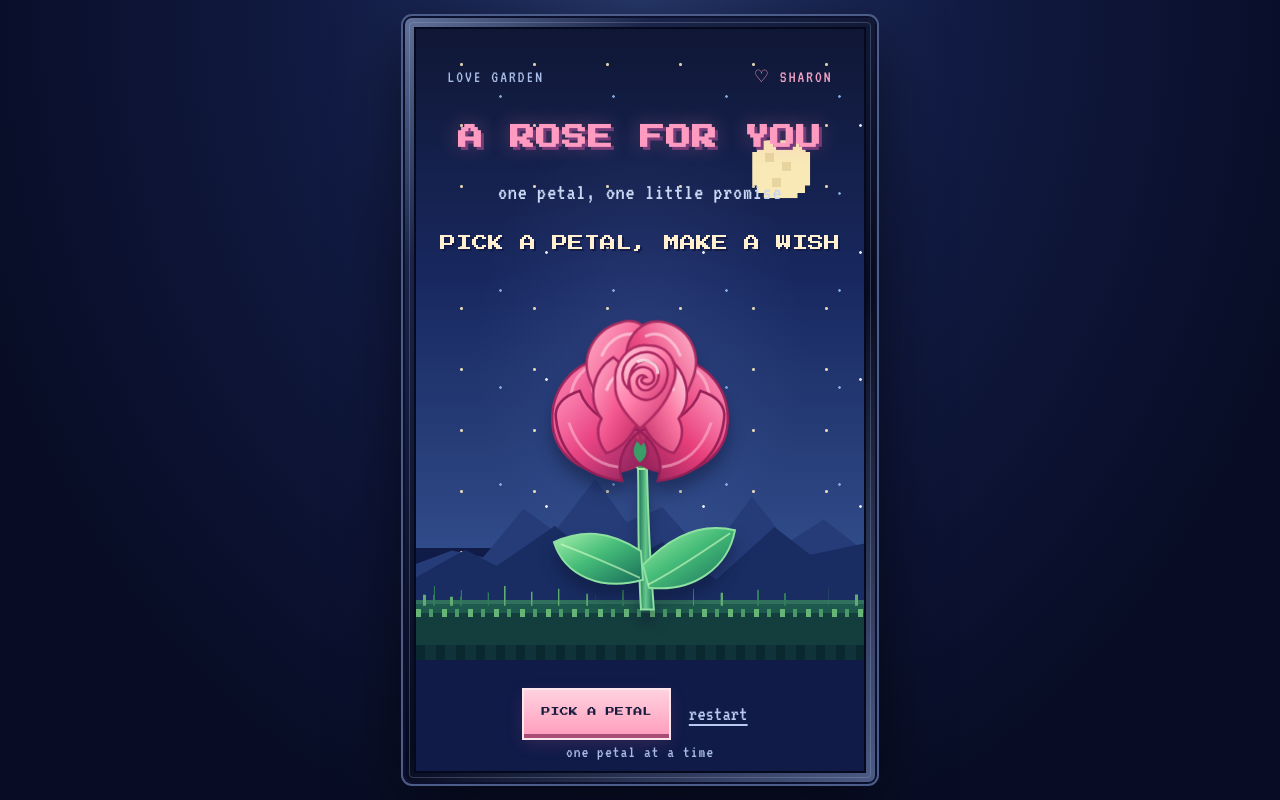
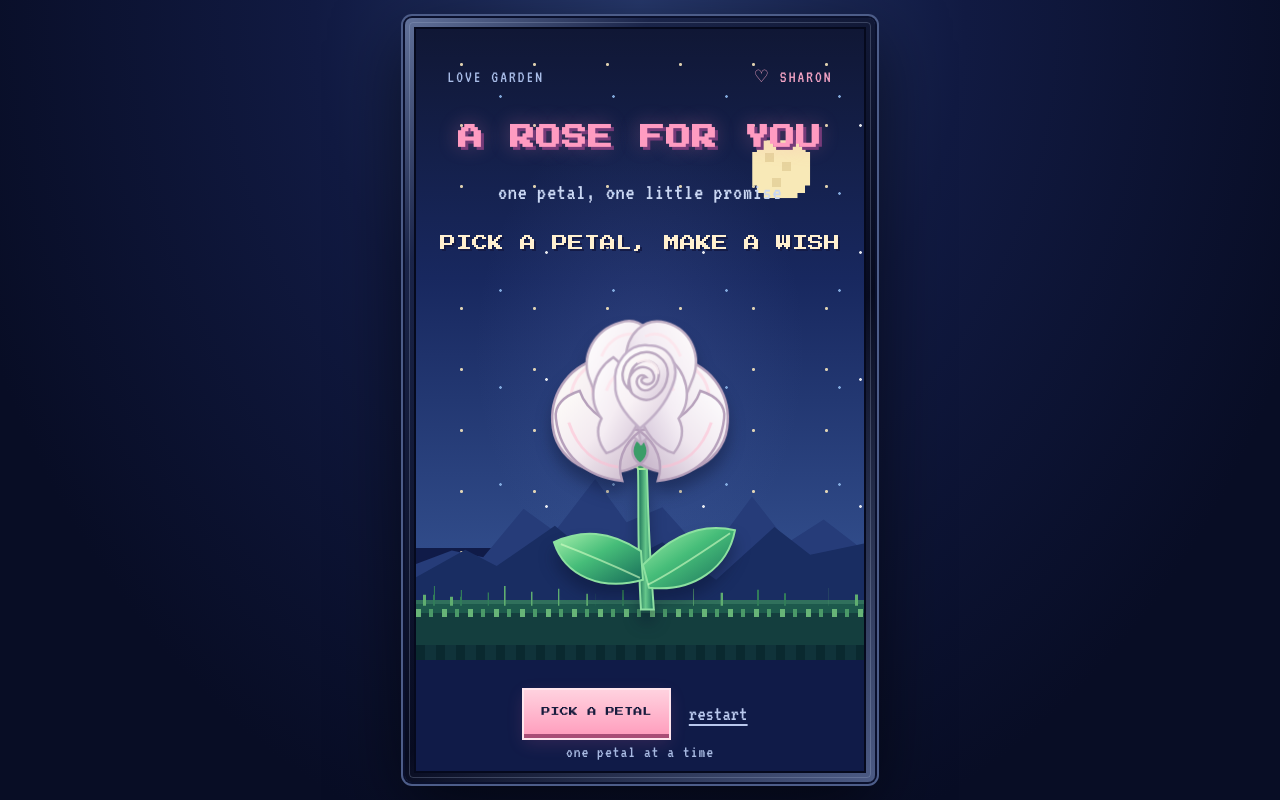
Before and after one commit to Senior-Toasty/Sharon-Tulip-Love, a plain HTML site: page index.html in a window 1280 px wide. Drawn offline with Linux system fonts and the light colour scheme.

Commit message:
Make rose petals white and drop final pair together

```diff
--- a/index.html
+++ b/index.html
@@ -76,13 +76,13 @@ button{font:inherit}
 <defs>
  <linearGradient id="roseStem" x1="0" x2="1" y1="0" y2="0"><stop stop-color="#176b55"/><stop offset=".48" stop-color="#66c88b"/><stop offset="1" stop-color="#1b765c"/></linearGradient>
  <linearGradient id="roseLeaf" x1="0" y1="0" x2="1" y2="1"><stop stop-color="#a4efaa"/><stop offset=".45" stop-color="#46bd79"/><stop offset="1" stop-color="#176c59"/></linearGradient>
- <linearGradient id="roseOuterL" x1="0" y1="0" x2="1" y2="1"><stop stop-color="#ff8fb9"/><stop offset=".48" stop-color="#e84483"/><stop offset="1" stop-color="#8c235d"/></linearGradient>
- <linearGradient id="roseOuterR" x1="1" y1="0" x2="0" y2="1"><stop stop-color="#ff9fc3"/><stop offset=".5" stop-color="#e83f7b"/><stop offset="1" stop-color="#8f2059"/></linearGradient>
- <linearGradient id="roseMidL" x1="0" y1="0" x2="1" y2="1"><stop stop-color="#ffb0ca"/><stop offset=".5" stop-color="#f45a91"/><stop offset="1" stop-color="#be245e"/></linearGradient>
- <linearGradient id="roseMidR" x1="1" y1="0" x2="0" y2="1"><stop stop-color="#ffc0d4"/><stop offset=".48" stop-color="#ed4d85"/><stop offset="1" stop-color="#a9235b"/></linearGradient>
- <linearGradient id="roseInner" x1="0" y1="0" x2="1" y2="1"><stop stop-color="#ffd0df"/><stop offset=".48" stop-color="#ff7ca9"/><stop offset="1" stop-color="#c52c69"/></linearGradient>
- <linearGradient id="roseInnerR" x1="1" y1="0" x2="0" y2="1"><stop stop-color="#ffe0e8"/><stop offset=".45" stop-color="#fb77a3"/><stop offset="1" stop-color="#bd245f"/></linearGradient>
- <linearGradient id="roseCore" x1="0" y1="0" x2="1" y2="1"><stop stop-color="#ffe2e9"/><stop offset=".5" stop-color="#ff85ad"/><stop offset="1" stop-color="#d63170"/></linearGradient>
+ <linearGradient id="roseOuterL" x1="0" y1="0" x2="1" y2="1"><stop stop-color="#fffefa"/><stop offset=".48" stop-color="#f3eaf0"/><stop offset="1" stop-color="#c9b7ca"/></linearGradient>
+ <linearGradient id="roseOuterR" x1="1" y1="0" x2="0" y2="1"><stop stop-color="#ffffff"/><stop offset=".5" stop-color="#f0e7ef"/><stop offset="1" stop-color="#c4b2c8"/></linearGradient>
+ <linearGradient id="roseMidL" x1="0" y1="0" x2="1" y2="1"><stop stop-color="#ffffff"/><stop offset=".5" stop-color="#f5edf3"/><stop offset="1" stop-color="#d4c4d7"/></linearGradient>
+ <linearGradient id="roseMidR" x1="1" y1="0" x2="0" y2="1"><stop stop-color="#fffdfd"/><stop offset=".48" stop-color="#f2eaf2"/><stop offset="1" stop-color="#cbbbd1"/></linearGradient>
+ <linearGradient id="roseInner" x1="0" y1="0" x2="1" y2="1"><stop stop-color="#ffffff"/><stop offset=".48" stop-color="#f8f1f5"/><stop offset="1" stop-color="#d8c8da"/></linearGradient>
+ <linearGradient id="roseInnerR" x1="1" y1="0" x2="0" y2="1"><stop stop-color="#ffffff"/><stop offset=".45" stop-color="#f4edf4"/><stop offset="1" stop-color="#d0c0d5"/></linearGradient>
+ <linearGradient id="roseCore" x1="0" y1="0" x2="1" y2="1"><stop stop-color="#fffefa"/><stop offset=".5" stop-color="#f6eff4"/><stop offset="1" stop-color="#d7c7d9"/></linearGradient>
 </defs>
 <path d="M148 190 C149 226 147 266 151 332 L164 332 C160 281 158 235 157 190Z" fill="url(#roseStem)" stroke="#8fe0a3" stroke-width="2"/>
 <path d="M151 273 C119 252 91 251 63 264 C74 298 111 314 153 302Z" fill="url(#roseLeaf)" stroke="#8ce1a0" stroke-width="2"/>
@@ -91,16 +91,16 @@ button{font:inherit}
 <path d="M146 188 C122 185 112 171 108 153 C126 160 140 165 151 179Z" fill="#277e5b" stroke="#8bd68a" stroke-width="2"/>
 <path d="M153 188 C177 184 189 169 194 151 C176 158 163 165 149 179Z" fill="#277e5b" stroke="#8bd68a" stroke-width="2"/>
 <path d="M148 190 C138 172 139 158 150 143 C161 159 162 174 154 190Z" fill="#3a9d68" stroke="#a4e89a" stroke-width="2"/>
-<g class="falling-petal" data-pick="2" style="--fall-x:-95px;--fall-r:-22deg"><path d="M150 185 C112 207 67 185 62 149 C57 116 77 87 107 79 C99 112 116 143 151 155 C139 167 140 178 150 185Z" fill="url(#roseOuterL)" stroke="#9e285f" stroke-width="2.5"/><path d="M80 124 C79 105 88 91 103 84 C99 103 101 119 112 132" fill="none" stroke="#ffd0df" stroke-width="3" opacity=".55"/></g>
-<g class="falling-petal" data-pick="3" style="--fall-x:95px;--fall-r:24deg"><path d="M150 185 C188 207 233 185 238 149 C243 116 223 87 193 79 C201 112 184 143 149 155 C161 167 160 178 150 185Z" fill="url(#roseOuterR)" stroke="#99235b" stroke-width="2.5"/><path d="M220 124 C221 105 212 91 197 84 C201 103 199 119 188 132" fill="none" stroke="#ffd0df" stroke-width="3" opacity=".55"/></g>
-<g class="falling-petal" data-pick="4" style="--fall-x:-55px;--fall-r:-26deg"><path d="M151 164 C132 148 109 129 100 102 C88 75 105 49 130 42 C151 35 166 54 166 76 C165 111 155 143 151 164Z" fill="url(#roseMidL)" stroke="#a72c61" stroke-width="2.5"/><path d="M111 76 C119 57 137 49 151 56" fill="none" stroke="#ffe0e9" stroke-width="3" opacity=".62"/></g>
-<g class="falling-petal" data-pick="5" style="--fall-x:55px;--fall-r:28deg"><path d="M151 164 C147 140 136 109 136 78 C136 54 154 36 176 42 C201 49 214 75 202 102 C193 129 170 148 151 164Z" fill="url(#roseMidR)" stroke="#a72c61" stroke-width="2.5"/><path d="M191 76 C183 57 169 49 155 56" fill="none" stroke="#ffe0e9" stroke-width="3" opacity=".62"/></g>
-<g class="falling-petal" data-pick="0" style="--fall-x:-75px;--fall-r:-18deg"><path d="M65 139 C69 175 94 198 132 202 C126 184 132 165 151 151 C119 148 96 132 89 111 C73 116 63 126 65 139Z" fill="url(#roseOuterL)" stroke="#962057" stroke-width="2.5"/><path d="M78 143 C87 170 105 185 128 188" fill="none" stroke="#ffbed2" stroke-width="3" opacity=".55"/></g>
-<g class="falling-petal" data-pick="1" style="--fall-x:75px;--fall-r:20deg"><path d="M235 139 C231 175 206 198 168 202 C174 184 168 165 149 151 C181 148 204 132 211 111 C227 116 237 126 235 139Z" fill="url(#roseOuterR)" stroke="#962057" stroke-width="2.5"/><path d="M222 143 C213 170 195 185 172 188" fill="none" stroke="#ffbed2" stroke-width="3" opacity=".55"/></g>
-<g class="falling-petal" data-pick="6" style="--fall-x:-35px;--fall-r:-30deg"><path d="M111 139 C96 119 102 91 123 77 C137 88 146 108 151 133 C146 153 133 169 116 174 C107 163 105 150 111 139Z" fill="url(#roseMidL)" stroke="#a42660" stroke-width="2.5"/><path d="M116 111 C121 96 130 91 138 95" fill="none" stroke="#ffe1e9" stroke-width="3" opacity=".7"/></g>
-<g class="falling-petal" data-pick="7" style="--fall-x:35px;--fall-r:32deg"><path d="M189 139 C204 119 198 91 177 77 C163 88 154 108 149 133 C154 153 167 169 184 174 C193 163 195 150 189 139Z" fill="url(#roseInnerR)" stroke="#a42660" stroke-width="2.5"/><path d="M184 111 C179 96 170 91 162 95" fill="none" stroke="#ffe1e9" stroke-width="3" opacity=".7"/></g>
-<g class="falling-petal" data-pick="8" style="--fall-x:-15px;--fall-r:-34deg"><path d="M125 105 C122 82 139 63 158 65 C181 65 192 86 182 108 C175 126 161 140 150 149 C137 137 124 122 125 105Z" fill="url(#roseInner)" stroke="#ad2a62" stroke-width="2.5"/><path d="M137 91 C143 76 158 72 169 79" fill="none" stroke="#fff0f2" stroke-width="3" opacity=".72"/></g>
-<g class="falling-petal" data-pick="9" style="--fall-x:15px;--fall-r:36deg"><path d="M145 75 C162 66 180 79 178 96 C176 112 163 124 150 119 C137 114 135 100 144 91 C151 84 162 87 164 95 C166 102 159 107 153 103 C150 101 152 97 156 97 C151 92 144 99 148 106 C154 116 168 108 169 96 C170 83 158 77 148 83 C140 88 137 100 141 111 C128 102 130 83 145 75Z" fill="url(#roseCore)" stroke="#a9275f" stroke-width="2.5"/><path d="M147 82 C157 77 169 84 168 94" fill="none" stroke="#fff4f5" stroke-width="3" opacity=".8"/></g>
+<g class="falling-petal" data-pick="2" style="--fall-x:-95px;--fall-r:-22deg"><path d="M150 185 C112 207 67 185 62 149 C57 116 77 87 107 79 C99 112 116 143 151 155 C139 167 140 178 150 185Z" fill="url(#roseOuterL)" stroke="#b9a4bd" stroke-width="2.5"/><path d="M80 124 C79 105 88 91 103 84 C99 103 101 119 112 132" fill="none" stroke="#ffd0df" stroke-width="3" opacity=".55"/></g>
+<g class="falling-petal" data-pick="3" style="--fall-x:95px;--fall-r:24deg"><path d="M150 185 C188 207 233 185 238 149 C243 116 223 87 193 79 C201 112 184 143 149 155 C161 167 160 178 150 185Z" fill="url(#roseOuterR)" stroke="#b6a0bb" stroke-width="2.5"/><path d="M220 124 C221 105 212 91 197 84 C201 103 199 119 188 132" fill="none" stroke="#ffd0df" stroke-width="3" opacity=".55"/></g>
+<g class="falling-petal" data-pick="4" style="--fall-x:-55px;--fall-r:-26deg"><path d="M151 164 C132 148 109 129 100 102 C88 75 105 49 130 42 C151 35 166 54 166 76 C165 111 155 143 151 164Z" fill="url(#roseMidL)" stroke="#c0aec4" stroke-width="2.5"/><path d="M111 76 C119 57 137 49 151 56" fill="none" stroke="#ffe0e9" stroke-width="3" opacity=".62"/></g>
+<g class="falling-petal" data-pick="5" style="--fall-x:55px;--fall-r:28deg"><path d="M151 164 C147 140 136 109 136 78 C136 54 154 36 176 42 C201 49 214 75 202 102 C193 129 170 148 151 164Z" fill="url(#roseMidR)" stroke="#c0aec4" stroke-width="2.5"/><path d="M191 76 C183 57 169 49 155 56" fill="none" stroke="#ffe0e9" stroke-width="3" opacity=".62"/></g>
+<g class="falling-petal" data-pick="0" style="--fall-x:-75px;--fall-r:-18deg"><path d="M65 139 C69 175 94 198 132 202 C126 184 132 165 151 151 C119 148 96 132 89 111 C73 116 63 126 65 139Z" fill="url(#roseOuterL)" stroke="#b6a0bb" stroke-width="2.5"/><path d="M78 143 C87 170 105 185 128 188" fill="none" stroke="#ffbed2" stroke-width="3" opacity=".55"/></g>
+<g class="falling-petal" data-pick="1" style="--fall-x:75px;--fall-r:20deg"><path d="M235 139 C231 175 206 198 168 202 C174 184 168 165 149 151 C181 148 204 132 211 111 C227 116 237 126 235 139Z" fill="url(#roseOuterR)" stroke="#b6a0bb" stroke-width="2.5"/><path d="M222 143 C213 170 195 185 172 188" fill="none" stroke="#ffbed2" stroke-width="3" opacity=".55"/></g>
+<g class="falling-petal" data-pick="6" style="--fall-x:-35px;--fall-r:-30deg"><path d="M111 139 C96 119 102 91 123 77 C137 88 146 108 151 133 C146 153 133 169 116 174 C107 163 105 150 111 139Z" fill="url(#roseMidL)" stroke="#bdaac2" stroke-width="2.5"/><path d="M116 111 C121 96 130 91 138 95" fill="none" stroke="#ffe1e9" stroke-width="3" opacity=".7"/></g>
+<g class="falling-petal" data-pick="7" style="--fall-x:35px;--fall-r:32deg"><path d="M189 139 C204 119 198 91 177 77 C163 88 154 108 149 133 C154 153 167 169 184 174 C193 163 195 150 189 139Z" fill="url(#roseInnerR)" stroke="#bdaac2" stroke-width="2.5"/><path d="M184 111 C179 96 170 91 162 95" fill="none" stroke="#ffe1e9" stroke-width="3" opacity=".7"/></g>
+<g class="falling-petal" data-pick="8" style="--fall-x:-15px;--fall-r:-34deg"><path d="M125 105 C122 82 139 63 158 65 C181 65 192 86 182 108 C175 126 161 140 150 149 C137 137 124 122 125 105Z" fill="url(#roseInner)" stroke="#c1afc7" stroke-width="2.5"/><path d="M137 91 C143 76 158 72 169 79" fill="none" stroke="#fff0f2" stroke-width="3" opacity=".72"/></g>
+<g class="falling-petal" data-pick="9" style="--fall-x:15px;--fall-r:36deg"><path d="M145 75 C162 66 180 79 178 96 C176 112 163 124 150 119 C137 114 135 100 144 91 C151 84 162 87 164 95 C166 102 159 107 153 103 C150 101 152 97 156 97 C151 92 144 99 148 106 C154 116 168 108 169 96 C170 83 158 77 148 83 C140 88 137 100 141 111 C128 102 130 83 145 75Z" fill="url(#roseCore)" stroke="#bba8c0" stroke-width="2.5"/><path d="M147 82 C157 77 169 84 168 94" fill="none" stroke="#fff4f5" stroke-width="3" opacity=".8"/></g>
 </svg></div>
   <div class="hearts" id="hearts" aria-hidden="true"></div>
   <div class="footer"><button class="pick" id="pick">PICK A PETAL</button><button class="reset" id="reset">restart</button></div>
@@ -118,7 +118,7 @@ button{font:inherit}
  function setMessage(text){message.classList.remove('pop');void message.offsetWidth;message.textContent=text;message.classList.add('pop')}
  function heart(x,y,delay){const wrap=document.createElement('span');wrap.className='heart';wrap.style.left=x+'%';wrap.style.top=y+'%';wrap.style.animationDelay=delay+'s';wrap.style.setProperty('--dur',(2.5+Math.random()*1.3)+'s');wrap.style.setProperty('--drift',(-30+Math.random()*60)+'px');wrap.innerHTML='<svg viewBox="0 0 16 16"><path fill="#ff719e" d="M2 2h4v2h4V2h4v2h2v5h-2v2h-2v2H8v2H6v-2H4v-2H2V9H0V4h2z"/><path fill="#ffc0d3" d="M3 3h3v2H3zM10 3h3v2h-3z"/></svg>';hearts.appendChild(wrap);setTimeout(()=>wrap.remove(),5000)}
  function finale(){finished=true;screen.classList.add('final');title.textContent='IT WAS ALWAYS YOU';subtitle.textContent='my favourite answer';message.innerHTML='I LOVE YOU SO MUCH<br><span style="color:#ffb2cc">SHARON</span>';message.classList.add('pop');pick.textContent='YOU ARE LOVED';pick.disabled=true;instruction.textContent='and that is never changing';for(let i=0;i<22;i++)heart(36+Math.random()*28,47+Math.random()*13,i*.12)}
- function choose(){if(finished||index>=lines.length)return;petalNodes[index].classList.add('removed');setMessage(lines[index]);index++;if(index===lines.length){instruction.textContent='just one last thing...';setTimeout(finale,1450)}}
+ function choose(){if(finished||index>=lines.length)return;const finalPair=index===petalNodes.length-2;if(finalPair){petalNodes[index].classList.add('removed');petalNodes[index+1].classList.add('removed');setMessage(lines[index+1]);index+=2}else{petalNodes[index].classList.add('removed');setMessage(lines[index]);index++}if(index>=lines.length){instruction.textContent='just one last thing...';setTimeout(finale,1850)}}
  function restart(){index=0;finished=false;screen.classList.remove('final');petalNodes.forEach(p=>p.classList.remove('removed'));hearts.innerHTML='';title.textContent='A ROSE FOR YOU';subtitle.textContent='one petal, one little promise';message.textContent='PICK A PETAL, MAKE A WISH';message.classList.remove('pop');pick.textContent='PICK A PETAL';pick.disabled=false;instruction.textContent='one petal at a time'}
  pick.addEventListener('click',choose);reset.addEventListener('click',restart);
 })();
```
